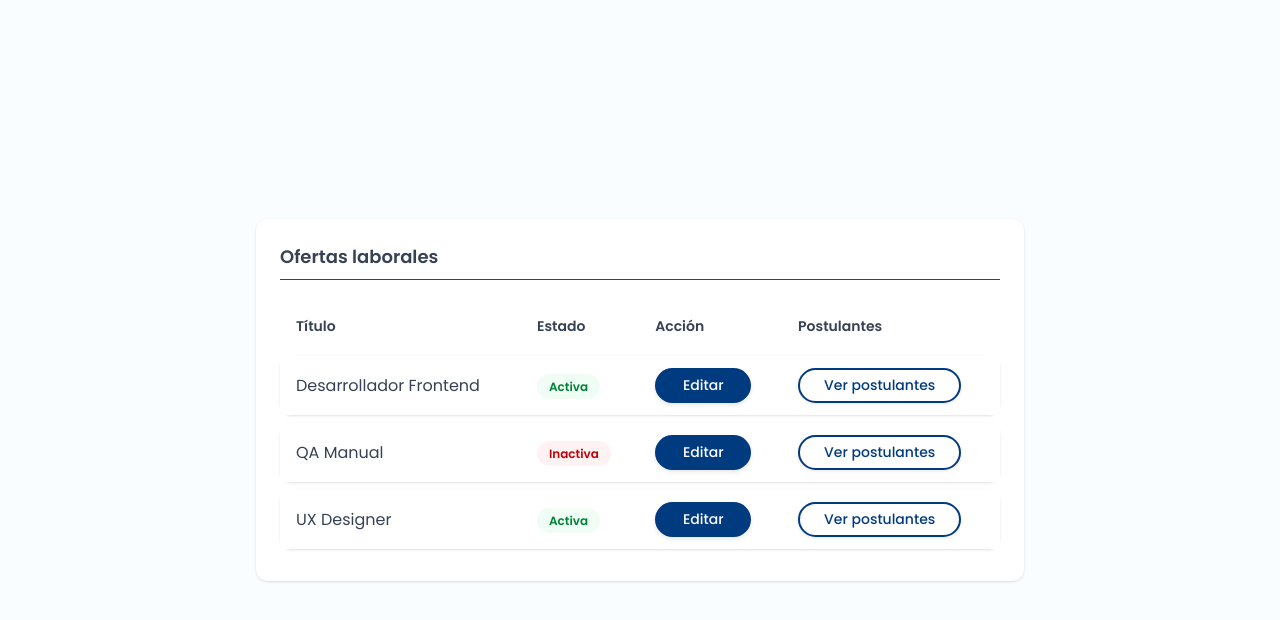
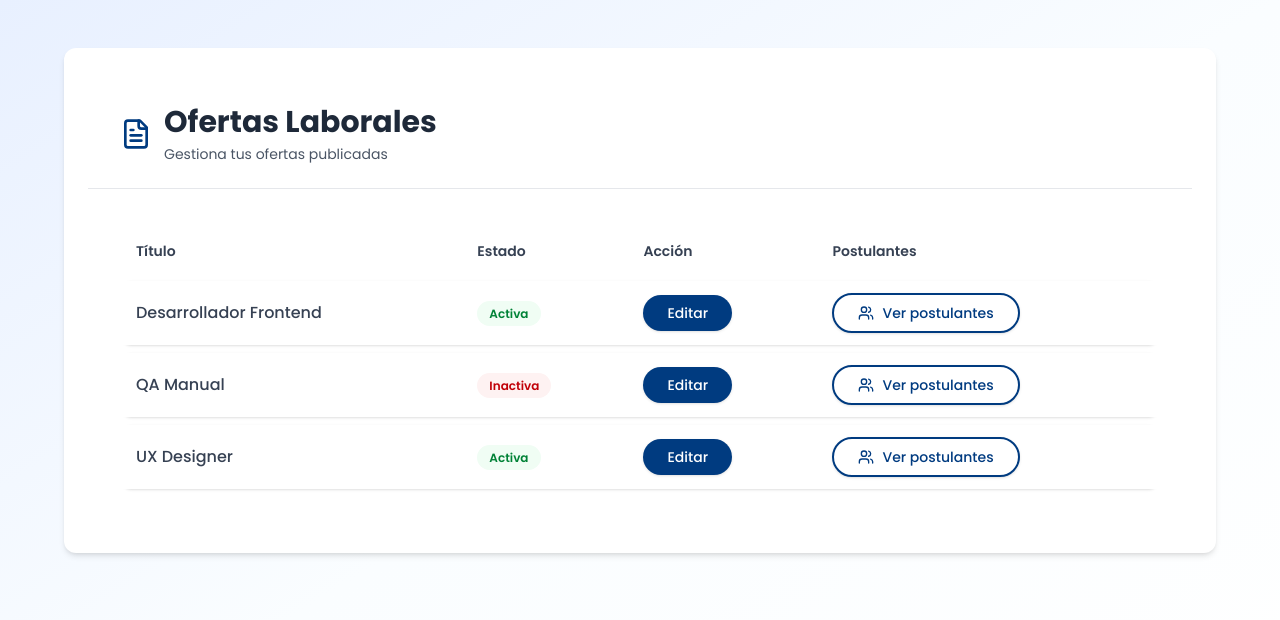
Before and after one commit to almendrasmaria/impulsa-tech, a React (Vite) app: page /mis-ofertas in a window 1280 px wide. Shown: the top 620 px of the page. Built offline with nearby package versions, Linux system fonts and the light colour scheme.

Commit message:
modify: se modifca el estilo de job offers table form

```diff
--- a/src/components/JobOffersTable.tsx
+++ b/src/components/JobOffersTable.tsx
@@ -5,6 +5,7 @@ import Card from './Card';
 import Button from './Button';
 import Modal from './Modal';
 import EditJobOfferForm from './EditJobOfferForm';
+import { LuFileText, LuUsers } from 'react-icons/lu';
 
 const Badge = ({ status }: { status: 'Activa' | 'Inactiva' }) => {
     const base = 'px-3 py-1 rounded-full text-xs font-semibold';
@@ -92,8 +93,32 @@ const JobOffersTable: React.FC = () => {
     };
 
     return (
-        <Card className="w-full max-w-3xl mx-auto rounded-2xl shadow-sm p-6 md:p-6 p-2" header="Ofertas laborales" headerClassName="text-left font-semibold text-gray-700 text-lg">
-            <div className="w-full">
+        <div className="min-h-screen bg-gradient-to-br from-[#E8F0FF] via-[#FAFDFF] to-white py-12 px-4 sm:px-6 lg:px-12">
+            <div className="max-w-6xl mx-auto">
+                <motion.div
+                    initial={{ opacity: 0, y: 20 }}
+                    animate={{ opacity: 1, y: 0 }}
+                    transition={{ duration: 0.5, delay: 0.1 }}
+                >
+                    <Card className="overflow-hidden hover:shadow-xl transition-shadow duration-300">
+                        {/* Header Section */}
+                        <motion.div
+                            className="px-8 pt-8 pb-6 border-b border-gray-200"
+                            initial={{ opacity: 0, y: -20 }}
+                            animate={{ opacity: 1, y: 0 }}
+                            transition={{ duration: 0.5 }}
+                        >
+                            <div className="flex items-center gap-3">
+                                <LuFileText className="w-8 h-8 text-[#003B80]" />
+                                <div>
+                                    <h1 className="text-3xl font-bold text-gray-800">Ofertas Laborales</h1>
+                                    <p className="text-gray-600 text-sm mt-1">Gestiona tus ofertas publicadas</p>
+                                </div>
+                            </div>
+                        </motion.div>
+
+                        <div className="p-8">
+                            <div className="overflow-x-auto">
                                 <Table>
                                     <thead className="hidden md:table-header-group">
                                         <TableRow>
@@ -104,9 +129,15 @@ const JobOffersTable: React.FC = () => {
                                         </TableRow>
                                     </thead>
                                     <tbody>
-                        {jobOffers.map((offer) => (
-                            <TableRow key={offer.id} className="bg-white rounded-xl shadow-sm flex flex-col md:table-row mb-4 md:mb-0 max-w-full">
-                                <TableCell className="md:table-cell flex flex-col md:flex-row md:items-center max-w-full break-words text-gray-700">
+                                        {jobOffers.map((offer, index) => (
+                                            <motion.tr
+                                                key={offer.id}
+                                                className="bg-white rounded-xl shadow-sm flex flex-col md:table-row mb-4 md:mb-0 max-w-full hover:shadow-md transition-shadow"
+                                                initial={{ opacity: 0, y: 20 }}
+                                                animate={{ opacity: 1, y: 0 }}
+                                                transition={{ duration: 0.4, delay: index * 0.1 }}
+                                            >
+                                                <TableCell className="md:table-cell flex flex-col md:flex-row md:items-center max-w-full break-words text-gray-700 font-medium">
                                                     <span className="block md:hidden text-xs text-gray-500 mb-1">Título</span>
                                                     {offer.title}
                                                 </TableCell>
@@ -118,25 +149,46 @@ const JobOffersTable: React.FC = () => {
                                                 </TableCell>
                                                 <TableCell className="md:table-cell flex flex-col md:flex-row md:items-center max-w-full break-words">
                                                     <span className="block md:hidden text-xs text-gray-500 mb-1">Acción</span>
-                                    <Button variant="primary" onClick={() => handleEditClick(offer)}>Editar</Button>
+                                                    <div className="w-full md:w-auto">
+                                                        <button
+                                                            onClick={() => handleEditClick(offer)}
+                                                            className="w-full md:w-auto bg-[#003B80] text-white py-2 px-6 rounded-full hover:bg-[#002A5C] transition-colors text-sm font-medium shadow-sm"
+                                                        >
+                                                            Editar
+                                                        </button>
+                                                    </div>
                                                 </TableCell>
                                                 <TableCell className="md:table-cell flex flex-col md:flex-row md:items-center max-w-full break-words">
                                                     <span className="block md:hidden text-xs text-gray-500 mb-1">Postulantes</span>
-                                    <motion.div whileTap={{ scale: 0.92 }} transition={{ type: 'spring', stiffness: 300 }}>
-                                        <Button variant="secondary" onClick={() => navigate('/postulantes')}>Ver postulantes</Button>
+                                                    <motion.div
+                                                        className="w-full md:w-auto"
+                                                        whileTap={{ scale: 0.92 }}
+                                                        transition={{ type: 'spring', stiffness: 300 }}
+                                                    >
+                                                        <button
+                                                            onClick={() => navigate('/postulantes')}
+                                                            className="w-full md:w-auto bg-white border-2 border-[#003B80] text-[#003B80] py-2 px-6 rounded-full hover:bg-[#003B80] hover:text-white transition-colors text-sm font-medium shadow-sm flex items-center justify-center gap-2"
+                                                        >
+                                                            <LuUsers className="w-4 h-4" />
+                                                            Ver postulantes
+                                                        </button>
                                                     </motion.div>
                                                 </TableCell>
-                            </TableRow>
+                                            </motion.tr>
                                         ))}
                                     </tbody>
                                 </Table>
+                            </div>
+                        </div>
+                    </Card>
+                </motion.div>
             </div>
             <Modal isOpen={modalOpen} onClose={handleModalClose} title="Editar oferta">
                 {editingOffer && (
                     <EditJobOfferForm offer={editingOffer} onSave={handleSave} onDelete={handleDelete} />
                 )}
             </Modal>
-        </Card>
+        </div>
     );
 }
 
--- a/src/pages/JobOffersTablePage.tsx
+++ b/src/pages/JobOffersTablePage.tsx
@@ -2,11 +2,7 @@ import React from 'react';
 import JobOffersTable from '../components/JobOffersTable';
 
 const JobOffersTablePage: React.FC = () => {
-    return (
-        <div className="text-center p-6 py-20 lg:px-32 w-full overflow-hidden bg-[#FAFDFF] min-h-screen flex items-center justify-center">
-            <JobOffersTable />
-        </div>
-    );
+    return <JobOffersTable />;
 };
 
 export default JobOffersTablePage;
```
Lines whose indentation alone changed are shown as unchanged.
